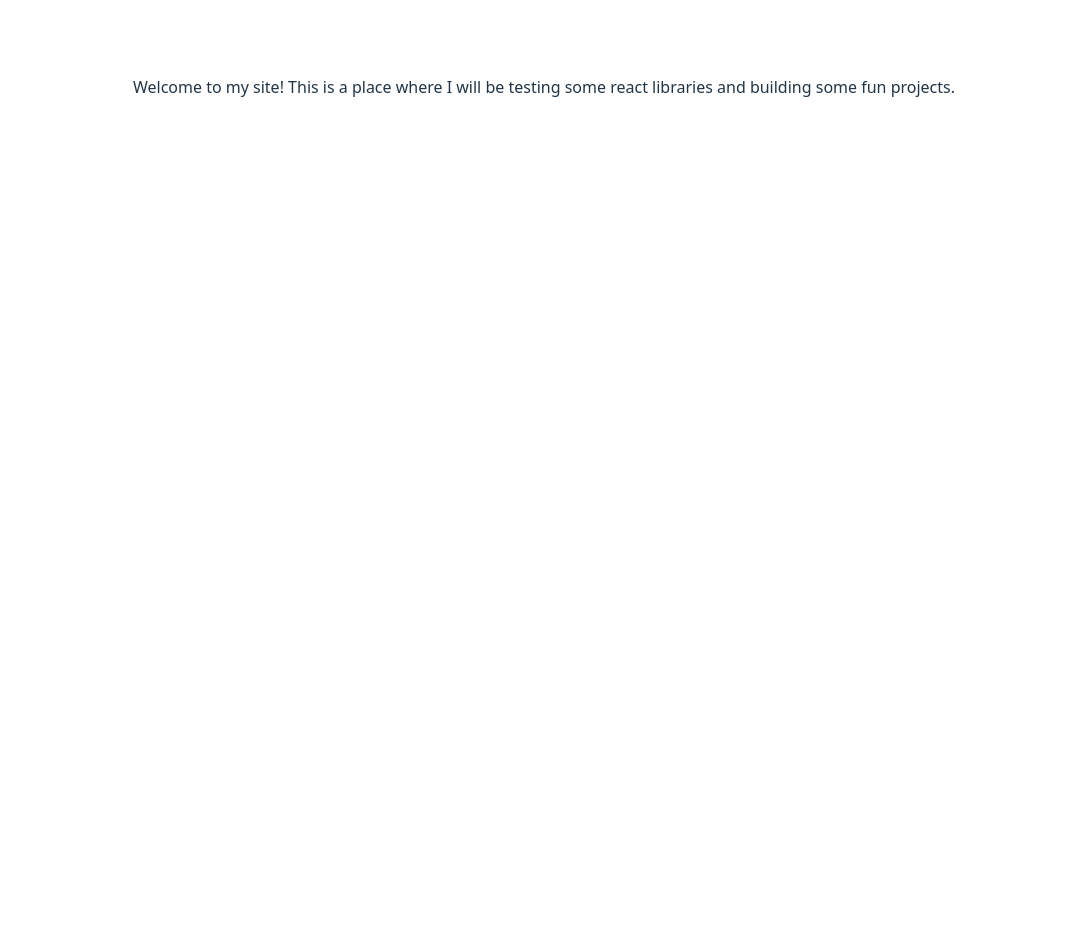
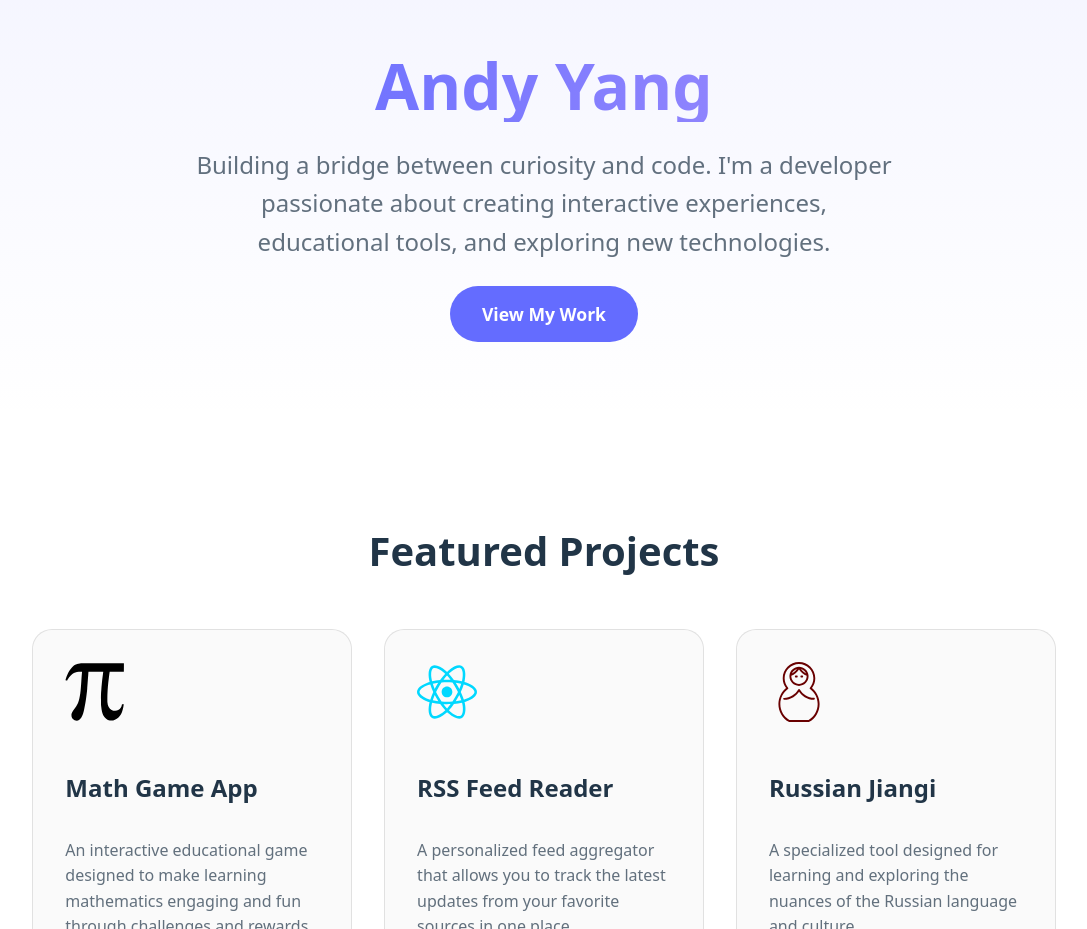
Before and after one commit to HBSocrates/LAMP, a React (Vite) app in the folder vite-project/: page / in a window 1280 px wide. Shown: the part 371-1300 px from the top of the page, without its empty margins (96-1183 px from the left). Before the commit the page ends 800 px from the top, so only its background shows below. Built offline with nearby package versions, Linux system fonts and the light colour scheme.

Commit message:
Improved functionality/look of website

```diff
--- a/vite-project/src/pages/index.jsx
+++ b/vite-project/src/pages/index.jsx
@@ -1,24 +1,71 @@
 import React from 'react';
 import "../styles/App.css";
+import { Link } from 'react-router-dom';
 import mathLogo from "../assets/math.svg";
+import reactLogo from "../assets/react.svg";
+import matryoshkaLogo from "../assets/matryoshka-doll.svg";
 
 const Home = () => {
+  const projects = [
+    {
+      title: "Math Game App",
+      description: "An interactive educational game designed to make learning mathematics engaging and fun through challenges and rewards.",
+      link: "/mathApp",
+      icon: mathLogo,
+    },
+    {
+      title: "RSS Feed Reader",
+      description: "A personalized feed aggregator that allows you to track the latest updates from your favorite sources in one place.",
+      link: "/rssFeed",
+      icon: reactLogo,
+    },
+    {
+      title: "Russian Jiangi",
+      description: "A specialized tool designed for learning and exploring the nuances of the Russian language and culture.",
+      link: "/RussianJiangi",
+      icon: matryoshkaLogo,
+    },
+  ];
 
   return (
-      <>
-        <div>
-          <a href="/">
-            <img src={mathLogo} className="logo math" alt="Math logo" />
-          </a>
+    <div className="portfolio">
+      <section className="hero">
+        <div className="container">
+          <img src={mathLogo} className="logo math" alt="Math logo" style={{ marginBottom: '2rem' }} />
+          <h1>Andy Yang</h1>
+          <p className="tagline">
+            Building a bridge between curiosity and code. I'm a developer passionate about creating
+            interactive experiences, educational tools, and exploring new technologies.
+          </p>
+          <a href="#projects" className="cta-button">View My Work</a>
         </div>
-        <h1>Andy Yang</h1>
-        <div className="card">
-          <p>
-            Welcome to my site! This is a place where I will be testing some react libraries and building some fun projects.
-          </p>
+      </section>
+
+      <section id="projects" className="projects-section">
+        <div className="container">
+          <h2 className="section-title">Featured Projects</h2>
+          <div className="projects-grid">
+            {projects.map((project, index) => (
+              <div key={index} className="project-card">
+                <img src={project.icon} alt={project.title} className="project-icon" />
+                <h3>{project.title}</h3>
+                <p className="project-description">{project.description}</p>
+                <Link to={project.link} className="project-link">
+                  View Project &rarr;
+                </Link>
+              </div>
+            ))}
+          </div>
         </div>
-      </>
-  )
+      </section>
+
+      <footer className="footer">
+        <div className="container">
+          <p>&copy; {new Date().getFullYear()} Andy Yang. Built with React & Vite.</p>
+        </div>
+      </footer>
+    </div>
+  );
 };
 
 export default Home;
--- a/vite-project/src/styles/App.css
+++ b/vite-project/src/styles/App.css
@@ -1,7 +1,151 @@
 #root {
   margin: 0 auto;
+  padding: 0;
+}
+
+.container {
+  max-width: 1200px;
+  margin: 0 auto;
+  padding: 0 2rem;
+}
+
+/* Hero Section */
+.hero {
+  display: flex;
+  flex-direction: column;
+  align-items: center;
+  justify-content: center;
+  text-align: center;
+  padding: 6rem 2rem;
+  background: linear-gradient(180deg, rgba(100, 108, 255, 0.1) 0%, transparent 100%);
+}
+
+.hero h1 {
+  font-size: 4rem;
+  margin-bottom: 1rem;
+  background: linear-gradient(90deg, #646cff, #9d8cfd);
+  -webkit-background-clip: text;
+  -webkit-text-fill-color: transparent;
+}
+
+.tagline {
+  font-size: 1.5rem;
+  color: rgba(255, 255, 255, 0.7);
+  max-width: 700px;
+  margin-bottom: 2.5rem;
+  line-height: 1.6;
+}
+
+.cta-button {
+  background-color: #646cff;
+  color: white;
+  padding: 1rem 2rem;
+  font-size: 1.1rem;
+  font-weight: 600;
+  text-decoration: none;
+  border-radius: 50px;
+  transition: transform 0.2s, background-color 0.2s;
+}
+
+.cta-button:hover {
+  background-color: #535bf2;
+  transform: scale(1.05);
+}
+
+/* Projects Section */
+.projects-section {
+  padding: 4rem 0;
+}
+
+.section-title {
+  text-align: center;
+  font-size: 2.5rem;
+  margin-bottom: 3rem;
+}
+
+.projects-grid {
+  display: grid;
+  grid-template-columns: repeat(auto-fit, minmax(300px, 1fr));
+  gap: 2rem;
+  margin-bottom: 4rem;
+}
+
+.project-card {
+  background: rgba(255, 255, 255, 0.05);
+  border: 1px solid rgba(255, 255, 255, 0.1);
+  border-radius: 20px;
   padding: 2rem;
+  text-align: left;
+  transition: transform 0.3s, border-color 0.3s, box-shadow 0.3s;
+  display: flex;
+  flex-direction: column;
+  height: 100%;
+}
+
+.project-card:hover {
+  transform: translateY(-10px);
+  border-color: #646cff;
+  box-shadow: 0 10px 30px rgba(0, 0, 0, 0.3);
+}
+
+.project-icon {
+  width: 60px;
+  height: 60px;
+  margin-bottom: 1.5rem;
+}
+
+.project-card h3 {
+  font-size: 1.5rem;
+  margin-bottom: 1rem;
+  color: #fff;
+}
+
+.project-description {
+  color: rgba(255, 255, 255, 0.7);
+  margin-bottom: 2rem;
+  line-height: 1.6;
+  flex-grow: 1;
+}
+
+.project-link {
+  display: inline-block;
+  color: #646cff;
+  text-decoration: none;
+  font-weight: 600;
+  transition: color 0.2s;
+}
+
+.project-link:hover {
+  color: #535bf2;
+}
+
+/* Footer */
+.footer {
   text-align: center;
+  padding: 3rem 0;
+  border-top: 1px solid rgba(255, 255, 255, 0.1);
+  color: rgba(255, 255, 255, 0.5);
+  font-size: 0.9rem;
+}
+
+@media (prefers-color-scheme: light) {
+  .tagline {
+    color: rgba(33, 53, 71, 0.7);
+  }
+  .project-card {
+    background: rgba(0, 0, 0, 0.02);
+    border: 1px solid rgba(0, 0, 0, 0.1);
+  }
+  .project-card h3 {
+    color: #213547;
+  }
+  .project-description {
+    color: rgba(33, 53, 71, 0.7);
+  }
+  .footer {
+    border-top: 1px solid rgba(0, 0, 0, 0.1);
+    color: rgba(33, 53, 71, 0.5);
+  }
 }
 
 .logo {
@@ -23,3 +167,23 @@ li {
   margin: 0 auto;
   width: 5%;
 }
+
+.logo {
+  height: 6em;
+  padding: 1.5em;
+}
+.logo:hover {
+  filter: drop-shadow(0 0 2em #646cffaa);
+}
+.logo.react:hover {
+  filter: drop-shadow(0 0 2em #61dafbaa);
+}
+
+.card {
+  padding: 2em;
+}
+
+li {
+  margin: 0 auto;
+  width: 5%;
+}
--- a/vite-project/src/styles/RussianJiangi.css
+++ b/vite-project/src/styles/RussianJiangi.css
@@ -41,7 +41,11 @@
   align-items: flex-start;
   margin-bottom: 30px;
   flex-wrap: wrap;
-  justify-content: center;
+  justify-content: space-between;
+}
+
+.player-1-pieces, .player-2-pieces {
+  flex: 0 0 auto;
 }
 
 .game-header {
@@ -91,10 +95,10 @@
   display: grid;
   grid-template-columns: repeat(3, 1fr);
   grid-template-rows: repeat(3, 1fr);
-  gap: 2px;
+  gap: 0;
   background-color: rgba(255, 255, 255, 0.1);
   border: 3px solid white;
-  padding: 8px;
+  padding: 0;
   border-radius: 12px;
   box-shadow: 0 8px 24px rgba(0, 0, 0, 0.3);
 }
@@ -103,9 +107,10 @@
   width: 100px;
   height: 100px;
   background-color: rgba(255, 255, 255, 0.15);
-  border: 2px dashed rgba(255, 255, 255, 0.4);
-  border-radius: 8px;
+  border: 1px solid rgba(255, 255, 255, 0.2);
+  border-radius: 0;
   transition: background-color 0.2s;
+  box-sizing: border-box;
 }
 
 .grid-cell:hover {
```
Also changed, not shown: vite-project/src/pages/russianJiangi.jsx (+91 -36 lines).
